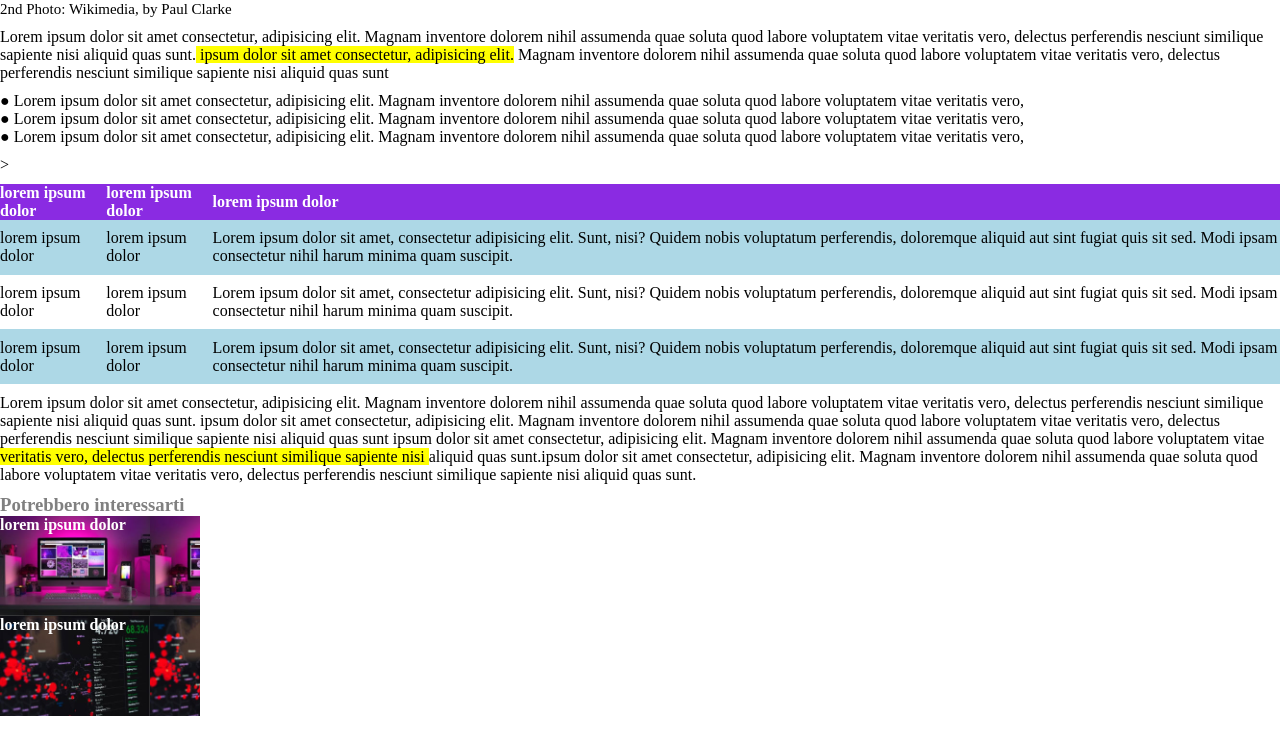
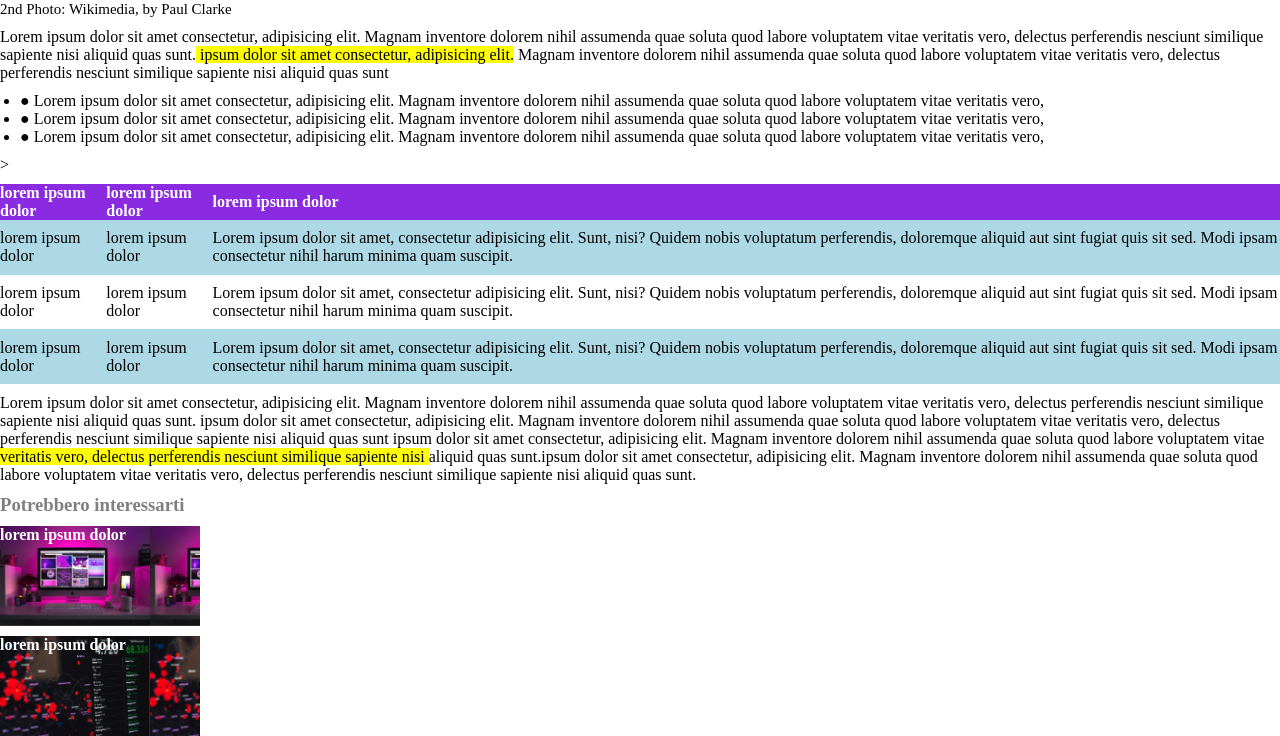
Before and after one commit to Marcosshyguy/html-css-booleaner, a plain HTML site: page index.html in a window 1280 px wide. Shown: the part 619-1355 px from the top of the page. Drawn offline with Linux system fonts and the light colour scheme.

Commit message:
add some padding on the left of the ul list

```diff
--- a/css/style.css
+++ b/css/style.css
@@ -3,6 +3,7 @@
     padding: 0;
     box-sizing: border-box;
 }
+
 
 p{
     margin-bottom: 10px;
@@ -51,6 +52,7 @@ header{
 ul{
     margin-top: 10px;
     margin-bottom:10px;
+    padding-left: 20px;
 }
 
 /* main table */
@@ -83,6 +85,7 @@ h3{
     background-size: contain;
     color: white;
     font-weight: bold;
+    margin: 10px 0 10px 0;
 }
 .footer-graph-image{
     width: 200px;
```
